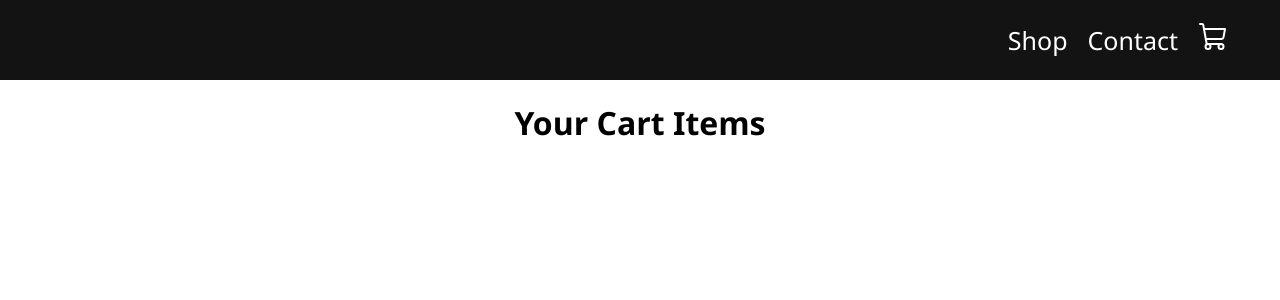
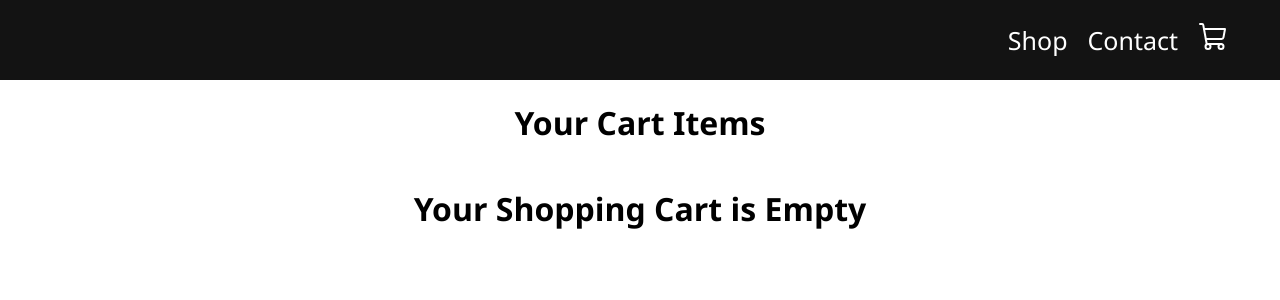
Before and after one commit to SosoPhar/KBEFrontendSoSe23, a React (Create React App) app in the folder my-react-kbe/: page /cart in a window 1280 px wide. Shown: the top 300 px of the page. Built offline with nearby package versions, Linux system fonts and the light colour scheme.

Commit message:
Button fixed Button functions ItemCounter

```diff
--- a/my-react-kbe/src/App.js
+++ b/my-react-kbe/src/App.js
@@ -3,16 +3,23 @@
 import {Navbar} from "./components/navbar";
 import {Shop} from "./pages/shop/shop";
 import {Cart} from "./pages/cart/cart";
+import {ShopContextProvider} from "./context/shop-context";
+import {Contact} from "./pages/contact";
 function App() {
     return (
         <div className="App">
+            <div className="App">
+                <ShopContextProvider>
                     <Router>
                         <Navbar />
                         <Routes>
-                    <Route path="/"  element={<Shop />} />
+                            <Route path="/" element={<Shop />} />
+                            <Route path="/contact" element={<Contact />} />
                             <Route path="/cart" element={<Cart />} />
                         </Routes>
                     </Router>
+                </ShopContextProvider>
+            </div>
         </div>
     );
 }
--- /dev/null
+++ b/my-react-kbe/src/context/shop-context.jsx
@@ -0,0 +1,58 @@
+import { createContext, useEffect, useState } from "react";
+import { PRODUCTS } from "../products";
+
+export const ShopContext = createContext(null);
+
+const getDefaultCart = () => {
+    let cart = {};
+    for (let i = 1; i < PRODUCTS.length + 1; i++) {
+        cart[i] = 0;
+    }
+    return cart;
+};
+
+export const ShopContextProvider = (props) => {
+    const [cartItems, setCartItems] = useState(getDefaultCart());
+
+    const getTotalCartAmount = () => {
+        let totalAmount = 0;
+        for (const item in cartItems) {
+            if (cartItems[item] > 0) {
+                let itemInfo = PRODUCTS.find((product) => product.id === Number(item));
+                totalAmount += cartItems[item] * itemInfo.price;
+            }
+        }
+        return totalAmount;
+    };
+
+    const addToCart = (itemId) => {
+        setCartItems((prev) => ({ ...prev, [itemId]: prev[itemId] + 1 }));
+    };
+
+    const removeFromCart = (itemId) => {
+        setCartItems((prev) => ({ ...prev, [itemId]: prev[itemId] - 1 }));
+    };
+
+    const updateCartItemCount = (newAmount, itemId) => {
+        setCartItems((prev) => ({ ...prev, [itemId]: newAmount }));
+    };
+
+    const checkout = () => {
+        setCartItems(getDefaultCart());
+    };
+
+    const contextValue = {
+        cartItems,
+        addToCart,
+        updateCartItemCount,
+        removeFromCart,
+        getTotalCartAmount,
+        checkout,
+    };
+
+    return (
+        <ShopContext.Provider value={contextValue}>
+            {props.children}
+        </ShopContext.Provider>
+    );
+};
--- /dev/null
+++ b/my-react-kbe/src/pages/cart/cart-item.jsx
@@ -0,0 +1,28 @@
+import React, { useContext } from "react";
+import { ShopContext } from "../../context/shop-context";
+
+export const CartItem = (props) => {
+    const { id, productName, price, productImage } = props.data;
+    const { cartItems, addToCart, removeFromCart, updateCartItemCount } =
+        useContext(ShopContext);
+
+    return (
+        <div className="cartItem">
+            <img src={productImage} />
+            <div className="description">
+                <p>
+                    <b>{productName}</b>
+                </p>
+                <p> Price: ${price}</p>
+                <div className="countHandler">
+                    <button onClick={() => removeFromCart(id)}> - </button>
+                    <input
+                        value={cartItems[id]}
+                        onChange={(e) => updateCartItemCount(Number(e.target.value), id)}
+                    />
+                    <button onClick={() => addToCart(id)}> + </button>
+                </div>
+            </div>
+        </div>
+    );
+};
--- a/my-react-kbe/src/pages/cart/cart.jsx
+++ b/my-react-kbe/src/pages/cart/cart.jsx
@@ -1,8 +1,13 @@
 import React, { useContext } from "react";
+import { ShopContext } from "../../context/shop-context";
+import { PRODUCTS } from "../../products";
+import { CartItem } from "./cart-item";
 import { useNavigate } from "react-router-dom";
+
 import "./cart.css";
-
 export const Cart = () => {
+    const { cartItems, getTotalCartAmount, checkout } = useContext(ShopContext);
+    const totalAmount = getTotalCartAmount();
 
     const navigate = useNavigate();
 
@@ -11,6 +16,31 @@
             <div>
                 <h1>Your Cart Items</h1>
             </div>
+            <div className="cart">
+                {PRODUCTS.map((product) => {
+                    if (cartItems[product.id] !== 0) {
+                        return <CartItem data={product} />;
+                    }
+                })}
+            </div>
+
+            {totalAmount > 0 ? (
+                <div className="checkout">
+                    <p> Subtotal: ${totalAmount} </p>
+                    <button onClick={() => navigate("/")}> Continue Shopping </button>
+                    <button
+                        onClick={() => {
+                            checkout();
+                            navigate("/checkout");
+                        }}
+                    >
+                        {" "}
+                        Checkout{" "}
+                    </button>
+                </div>
+            ) : (
+                <h1> Your Shopping Cart is Empty</h1>
+            )}
         </div>
     );
 };
--- /dev/null
+++ b/my-react-kbe/src/pages/contact.jsx
@@ -0,0 +1,5 @@
+import React from "react";
+
+export const Contact = () => {
+    return <div>HIER kommt sinnvolle Info zu unserem Shoo und wer wir sind see you soon</div>;
+};
--- a/my-react-kbe/src/pages/shop/product.jsx
+++ b/my-react-kbe/src/pages/shop/product.jsx
@@ -1,7 +1,12 @@
 import React, { useContext } from "react";
+import { ShopContext } from "../../context/shop-context";
 
 export const Product = (props) => {
- const {id, productName, price, productImage} = props.data;
+    const { id, productName, price, productImage } = props.data;
+    const { addToCart, cartItems } = useContext(ShopContext);
+
+    const cartItemCount = cartItems[id];
+
     return (
         <div className="product">
             <img src={productImage} />
@@ -11,6 +16,9 @@
                 </p>
                 <p> ${price}</p>
             </div>
+            <button className="addToCartBttn" onClick={() => addToCart(id)}>
+                Add To Cart {cartItemCount > 0 && <> ({cartItemCount})</>}
+            </button>
         </div>
     );
 };
--- a/my-react-kbe/src/pages/shop/shop.jsx
+++ b/my-react-kbe/src/pages/shop/shop.jsx
@@ -14,7 +14,6 @@
                     <Product data={product} />
                 ))}
             </div>
-            <button className={"addToCartButton"}> Add To Cart </button>
         </div>
     );
 };
```
Lines whose indentation alone changed are shown as unchanged.
